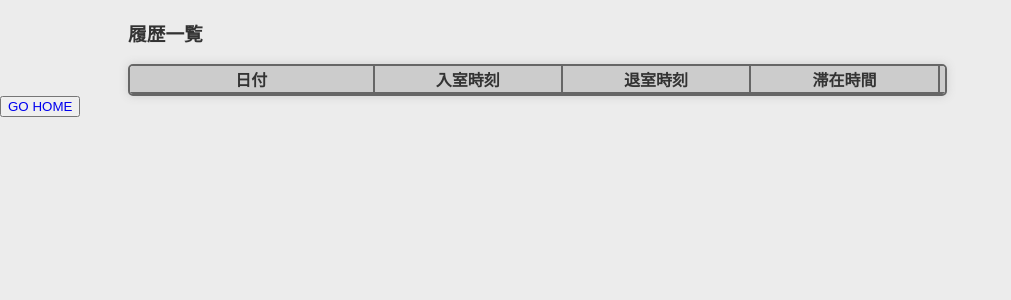
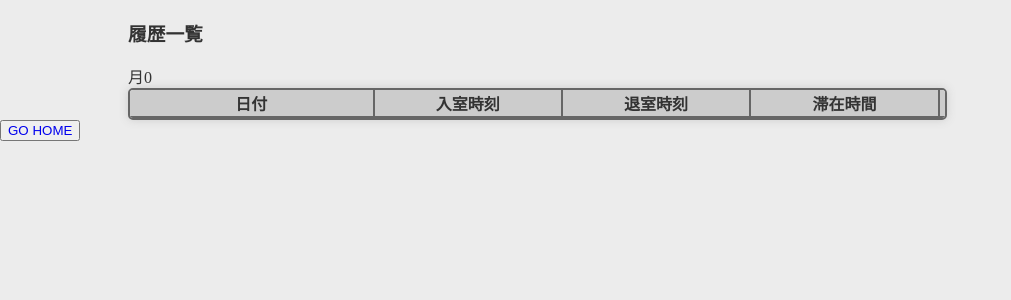
Before and after one commit to godyp/time_checker, a PHP site: page /pages/edit.php in a window 1280 px wide. Shown: the part 120-420 px from the top of the page, without its empty margins (0-1011 px from the left). Run offline with PHP 8.4, Linux system fonts and the light colour scheme; the visitor is signed in with stand-in values (Sample User, id 1); data comes from the database, SQL or seed files in the repository; both versions use the stored data as it was after the commit; data that the repository does not hold is empty.

Commit message:
デバッグコード追加

```diff
--- a/server/pages/edit.php
+++ b/server/pages/edit.php
@@ -61,11 +61,12 @@ $data = $stmt->fetch();
                     $stmt->execute();
                     $count =  $stmt->fetchColumn();
 
+
                     $latest_month = $data[$count]['in_month'];
                     $latest_month = intval( $latest_month );
-                    $i = 0;
+                    echo '月'.$latest_month ;
                     for($i = $latest_month; $i>3; $i--){
-                        echo '<p>月</p>';
+                        echo '月';
                         for ($j=0; $j<$count; $j++) {
                             echo '<tr>';
                             echo '<td>'.$data[$i]['in_day'].'</td>';
```
Also changed, not shown: server/db/data.db.
